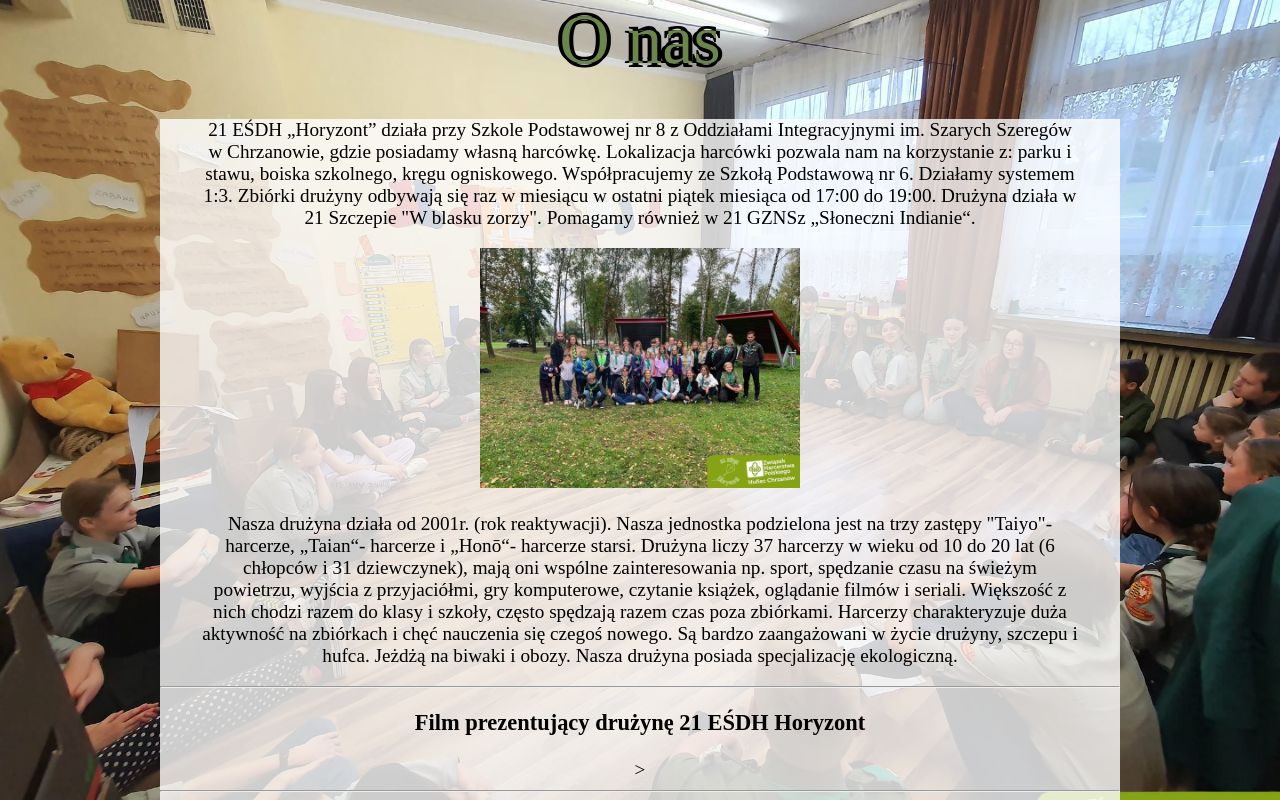
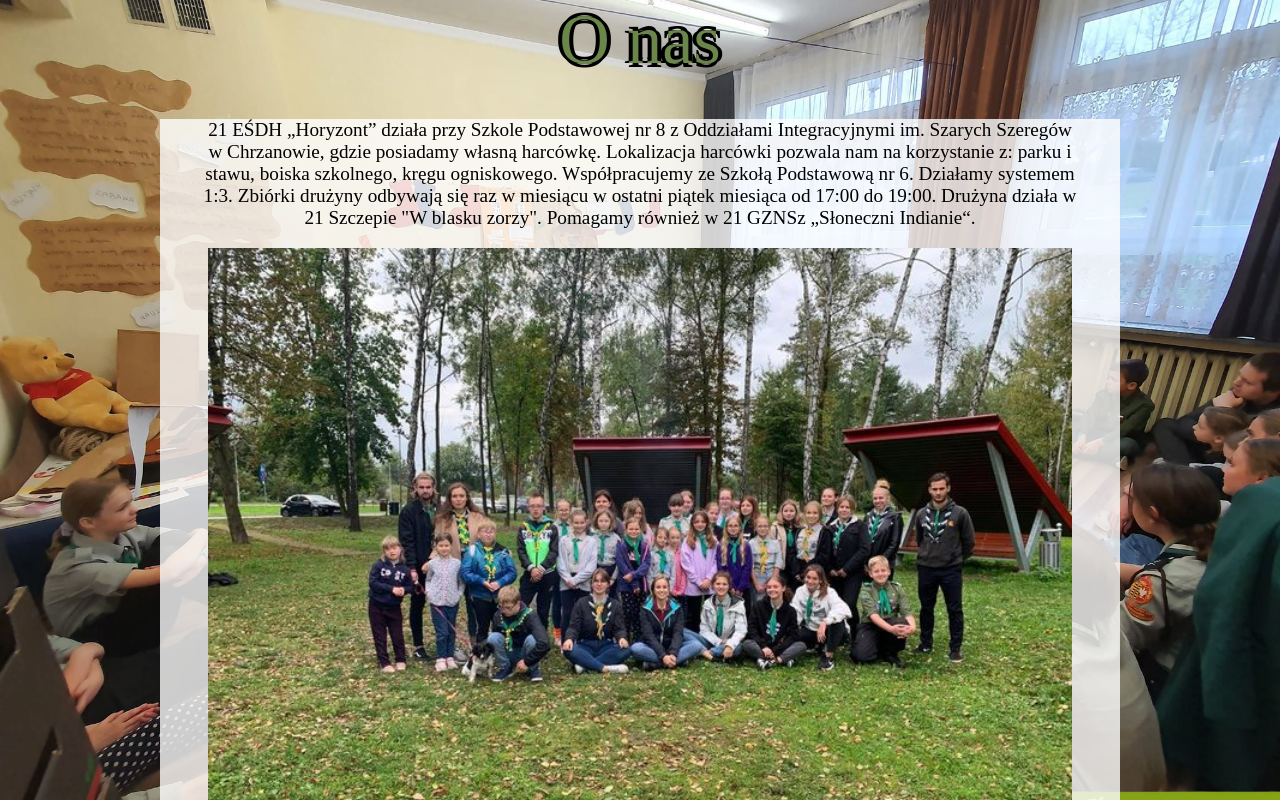
Before and after one commit to 21Horyzont/horyzont, a plain HTML site: page onas.html in a window 1280 px wide. Shown: the top 800 px of the page. Drawn offline with Linux system fonts and the light colour scheme.

Commit message:
Second_add
Małe zmiany kodowe i wizualne

```diff
--- a/onas.css
+++ b/onas.css
@@ -60,6 +60,6 @@ a :link {
 
 .zdj{
 
-  width: 40vh;
+  width: 90%;
 
 }
```
Also changed, not shown: index.html (+1 -0 lines), hono.jpg (added), kadra.jpg (added), taian.css (indentation only), taian.jpg (added).
